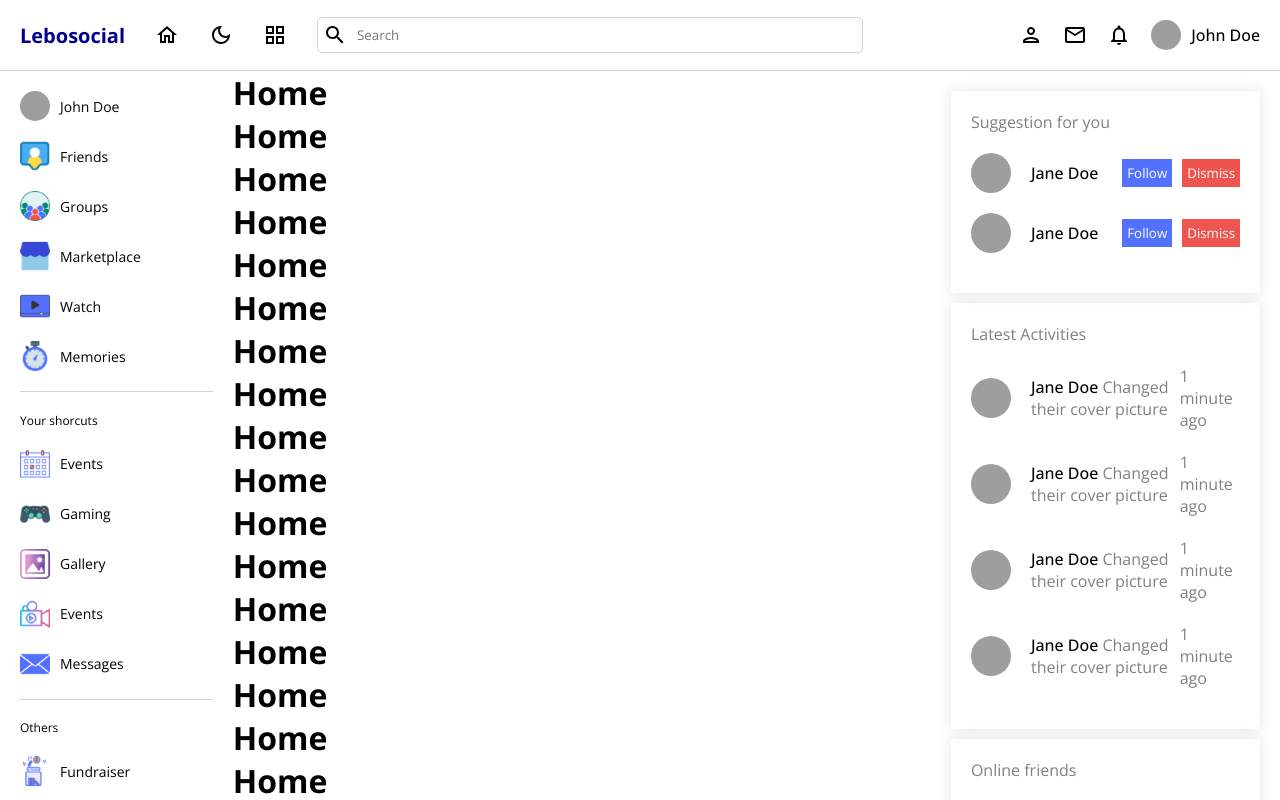
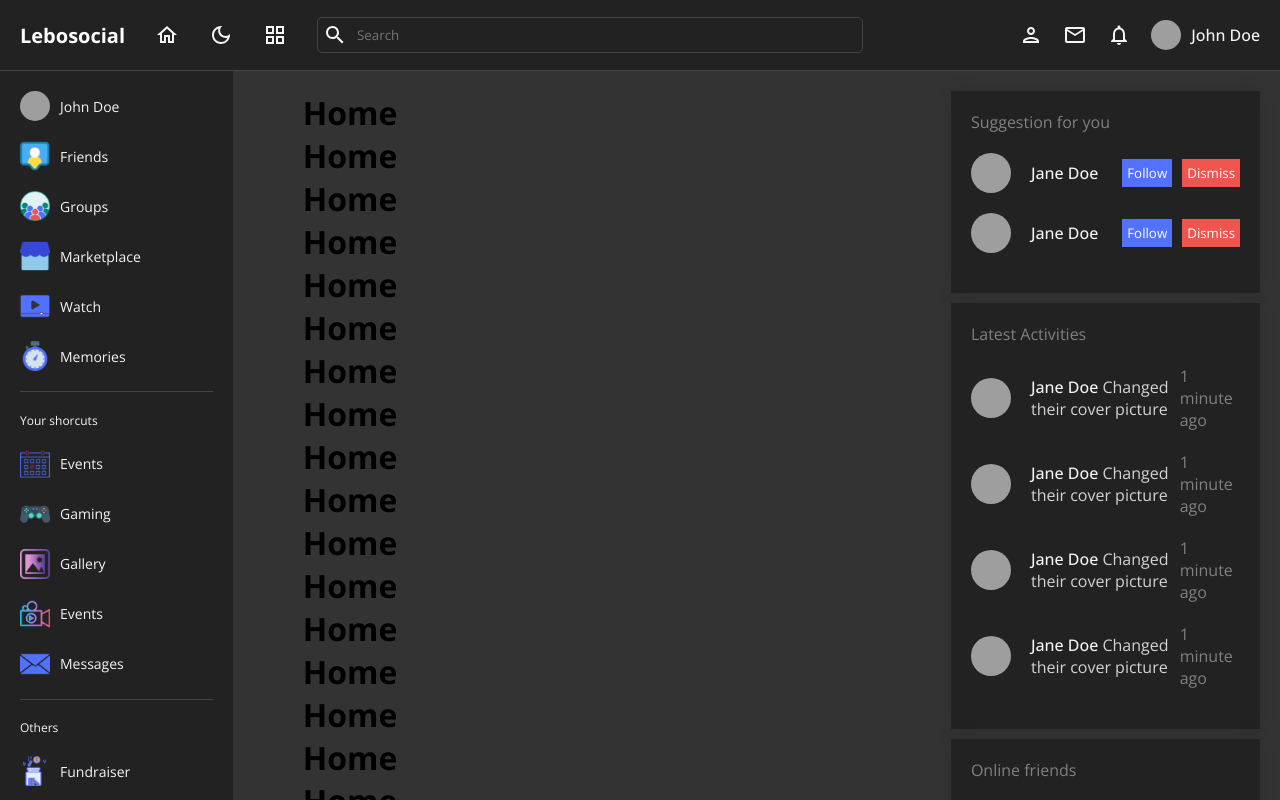
Before and after one commit to tafitahery/social, a React (Vite) app in the folder client/: page / in a window 1280 px wide. Shown: the top 800 px of the page. Built offline with nearby package versions, Linux system fonts and the light colour scheme; grey boxes are pictures that could not be loaded.

Commit message:
How to Create Dark Mode using React and Sass

```diff
--- a/client/src/App.jsx
+++ b/client/src/App.jsx
@@ -11,13 +11,14 @@
   Outlet,
   RouterProvider,
 } from "react-router-dom";
+import "./style.scss";
 
 function App() {
   const currentUser = true;
 
   const Layout = () => {
     return (
-      <div>
+      <div className="theme-dark">
         <Navbar />
         <div style={{ display: "flex" }}>
           <Leftbar />
--- a/client/src/components/leftbar/leftbar.scss
+++ b/client/src/components/leftbar/leftbar.scss
@@ -1,9 +1,13 @@
+@import "../../style.scss";
 .leftbar {
+  @include themify($themes) {
     flex: 2;
     position: sticky;
     top: 70px;
     height: calc(100vh - 70px);
     overflow: scroll;
+    background-color: themed("bg");
+    color: themed("textColor");
 
     &::-webkit-scrollbar {
       display: none;
@@ -16,7 +20,7 @@
         margin: 20px 0;
         border: none;
         height: 0.5px;
-      background-color: lightgray;
+        background-color: themed("border");
       }
     }
 
@@ -61,3 +65,4 @@
       }
     }
   }
+}
--- a/client/src/components/navbar/navbar.scss
+++ b/client/src/components/navbar/navbar.scss
@@ -1,13 +1,16 @@
+@import "../../style.scss";
 .navbar {
+  @include themify($themes) {
     display: flex;
     align-items: center;
     justify-content: space-between;
     padding: 10px 20px;
     height: 50px;
-  border-bottom: 1px solid lightgray;
+    border-bottom: 1px solid themed("border");
     position: sticky;
     top: 0;
-  background-color: white;
+    background-color: themed("bg");
+    color: themed("textColor");
 
     .left {
       display: flex;
@@ -17,7 +20,7 @@
       span {
         font-weight: bold;
         font-size: 20px;
-      color: darkblue;
+        color: themed("logo");
       }
     }
 
@@ -25,7 +28,7 @@
       display: flex;
       align-items: center;
       gap: 10px;
-    border: 1px solid lightgray;
+      border: 1px solid themed("border");
       border-radius: 5px;
       padding: 5px;
 
@@ -33,6 +36,8 @@
         border: none;
         outline: none;
         width: 500px;
+        background-color: transparent;
+        color: themed("textColor");
       }
     }
 
@@ -55,3 +60,4 @@
       }
     }
   }
+}
--- a/client/src/components/rightbar/rightbar.scss
+++ b/client/src/components/rightbar/rightbar.scss
@@ -1,9 +1,12 @@
+@import "../../style.scss";
 .rightbar {
+  @include themify($themes) {
     flex: 3;
     position: sticky;
     top: 70px;
     height: calc(100vh - 70px);
     overflow: scroll;
+    background-color: themed("bgSoft");
 
     &::-webkit-scrollbar {
       display: none;
@@ -19,9 +22,10 @@
       box-shadow: 0px 0px 15px 1px rgba(0, 0, 0, 0.09);
       padding: 20px;
       margin-bottom: 10px;
+      background-color: themed("bg");
 
       p {
-      color: gray;
+        color: themed("textColorSoft");
       }
 
       span {
@@ -43,7 +47,7 @@
 
         span {
           font-weight: 500;
-        color: black;
+          color: themed("textColor");
         }
       }
 
@@ -86,3 +90,4 @@
       }
     }
   }
+}
--- a/client/src/pages/home/home.scss
+++ b/client/src/pages/home/home.scss
@@ -0,0 +1,7 @@
+@import "../../style.scss";
+.home {
+  @include themify($themes) {
+    background-color: themed("bgSoft");
+    padding: 20px 70px;
+  }
+}
--- /dev/null
+++ b/client/src/style.scss
@@ -0,0 +1,52 @@
+$themes: (
+  light: (
+    textColor: #000,
+    bg: white,
+    logo: darkblue,
+    bgSoft: #f6f3f3,
+    textColorSoft: #555,
+    border: lightgray,
+  ),
+  dark: (
+    textColor: whitesmoke,
+    bg: #222,
+    logo: white,
+    bgSoft: #333,
+    textColorSoft: lightgray,
+    border: #444,
+  ),
+);
+
+@mixin themify($themes) {
+  @each $theme, $map in $themes {
+    .theme-#{$theme} & {
+      $theme-map: () !global;
+      @each $key, $submap in $map {
+        $value: map-get(map-get($themes, $theme), "#{$key}");
+        $theme-map: map-merge(
+          $theme-map,
+          (
+            $key: $value,
+          )
+        ) !global;
+      }
+      @content;
+      $theme-map: null !global;
+    }
+  }
+}
+
+@function themed($key) {
+  @return map-get($theme-map, $key);
+}
+
+@mixin mobile {
+  @media (max-width: 480px) {
+    @content;
+  }
+}
+@mixin tablet {
+  @media (max-width: 960px) {
+    @content;
+  }
+}
```
Lines whose indentation alone changed are shown as unchanged.
